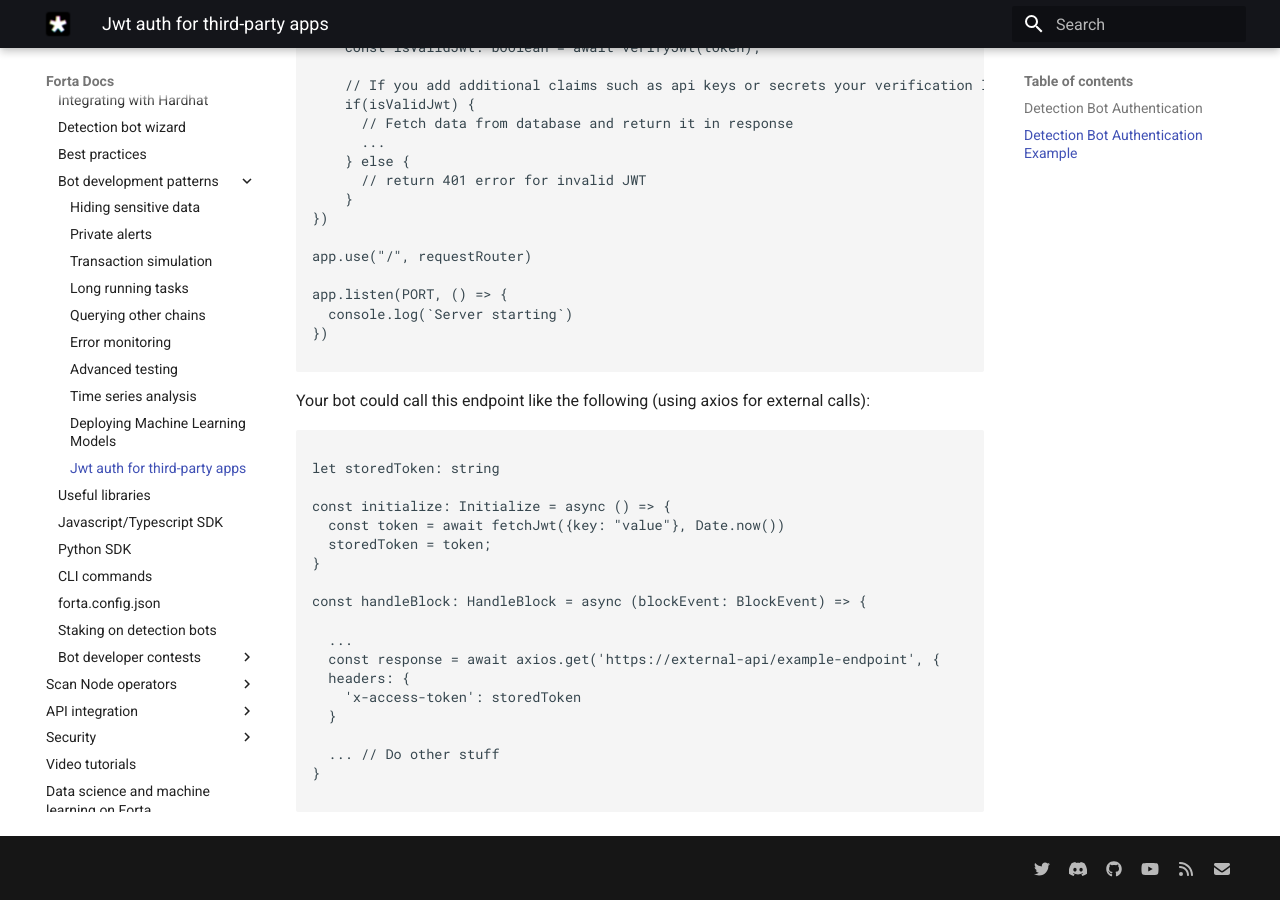
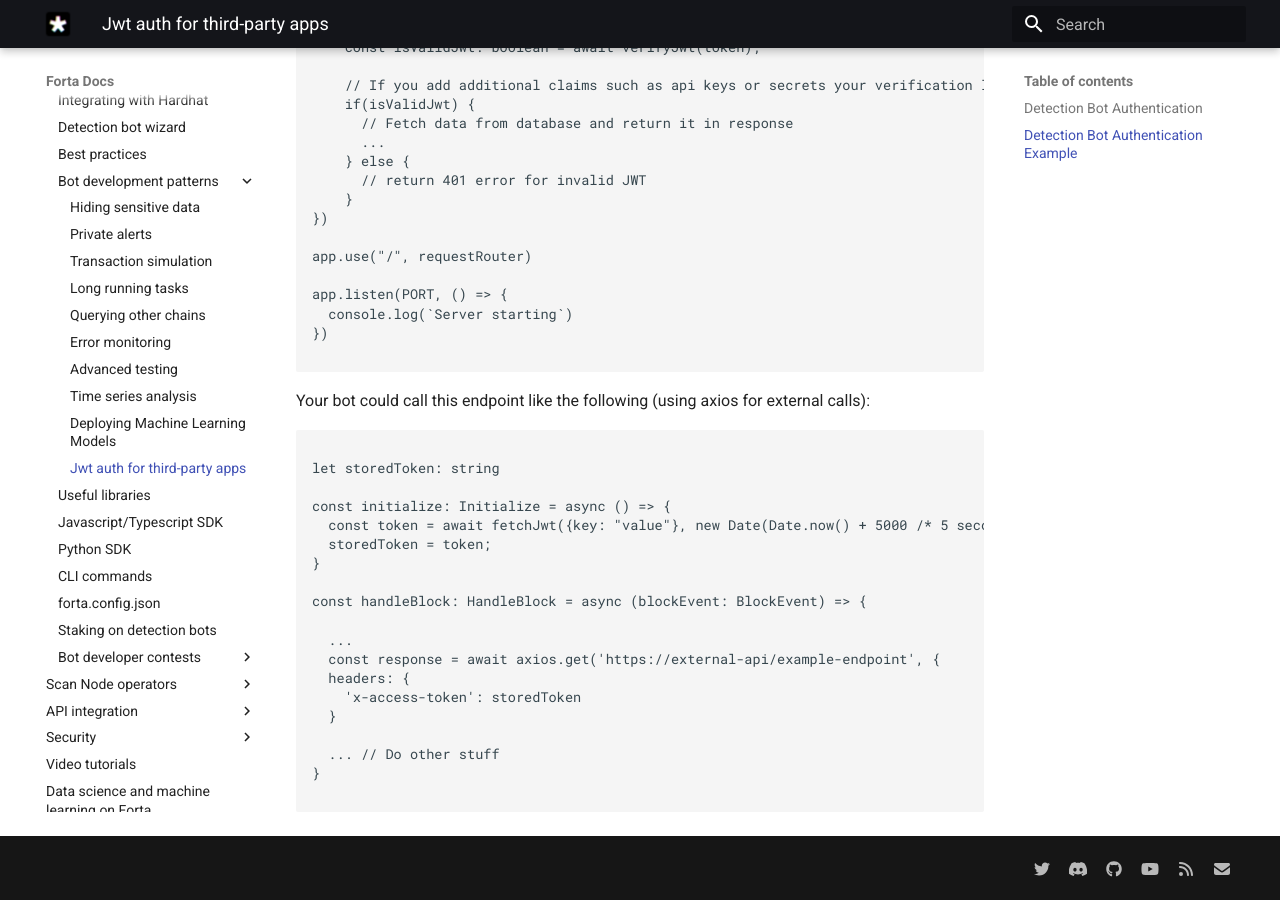
Before and after one commit to forta-network/docs, an MkDocs documentation site: the page built from docs/jwt-auth.md, in a window 1280 px wide and 900 px high, scrolled down 2470 px. Built offline with MkDocs 1.6.1 and Material for MkDocs 9.7.7, drawn with Linux system fonts in a browser that asks for light colours.

Commit message:
Updating formatting

```diff
--- a/docs/jwt-auth.md
+++ b/docs/jwt-auth.md
@@ -132,7 +132,7 @@
 let storedToken: string
 
 const initialize: Initialize = async () => {
-  const token = await fetchJwt({key: "value"}, Date.now())
+  const token = await fetchJwt({key: "value"}, new Date(Date.now() + 5000 /* 5 seconds */))
   storedToken = token;
 }
 
```
Also changed, not shown: docs/sdk.md (+1 -0 lines).
